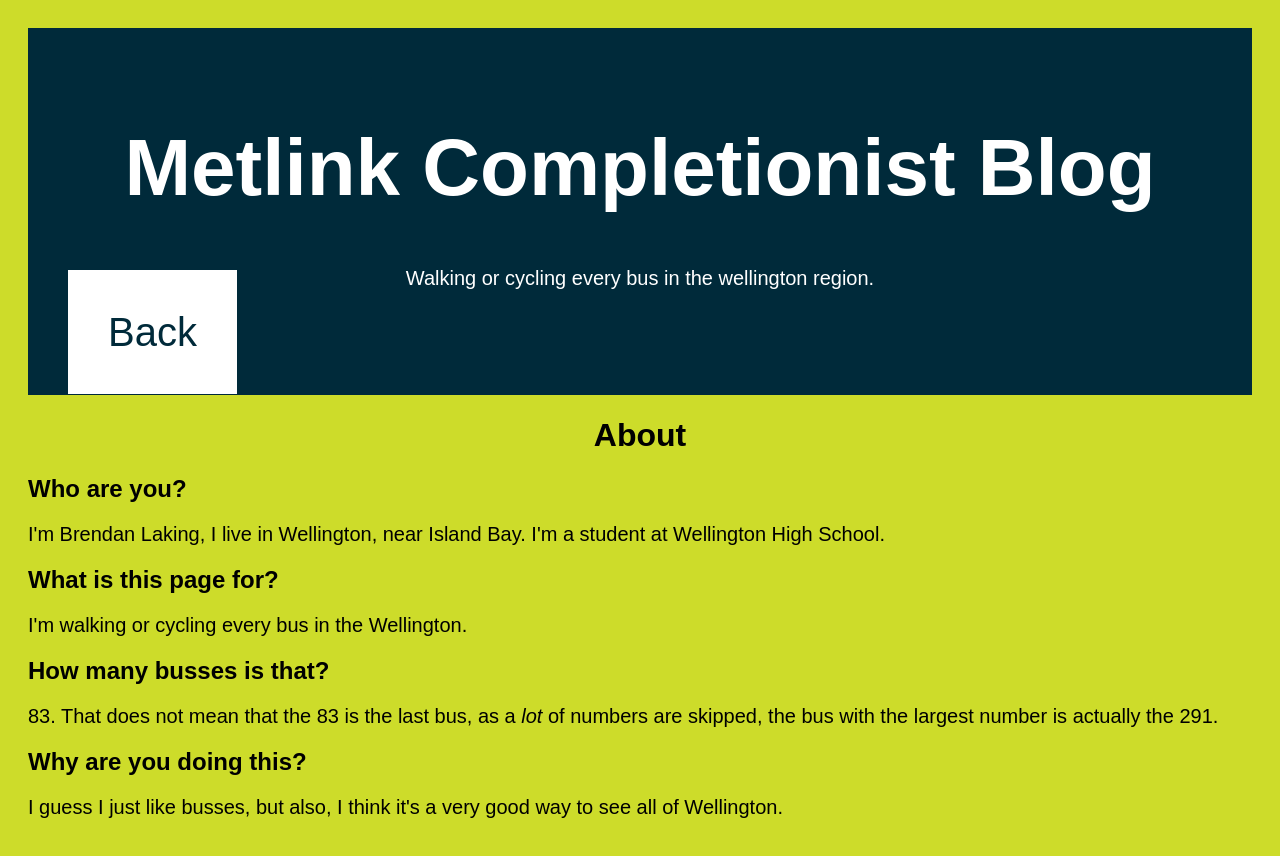
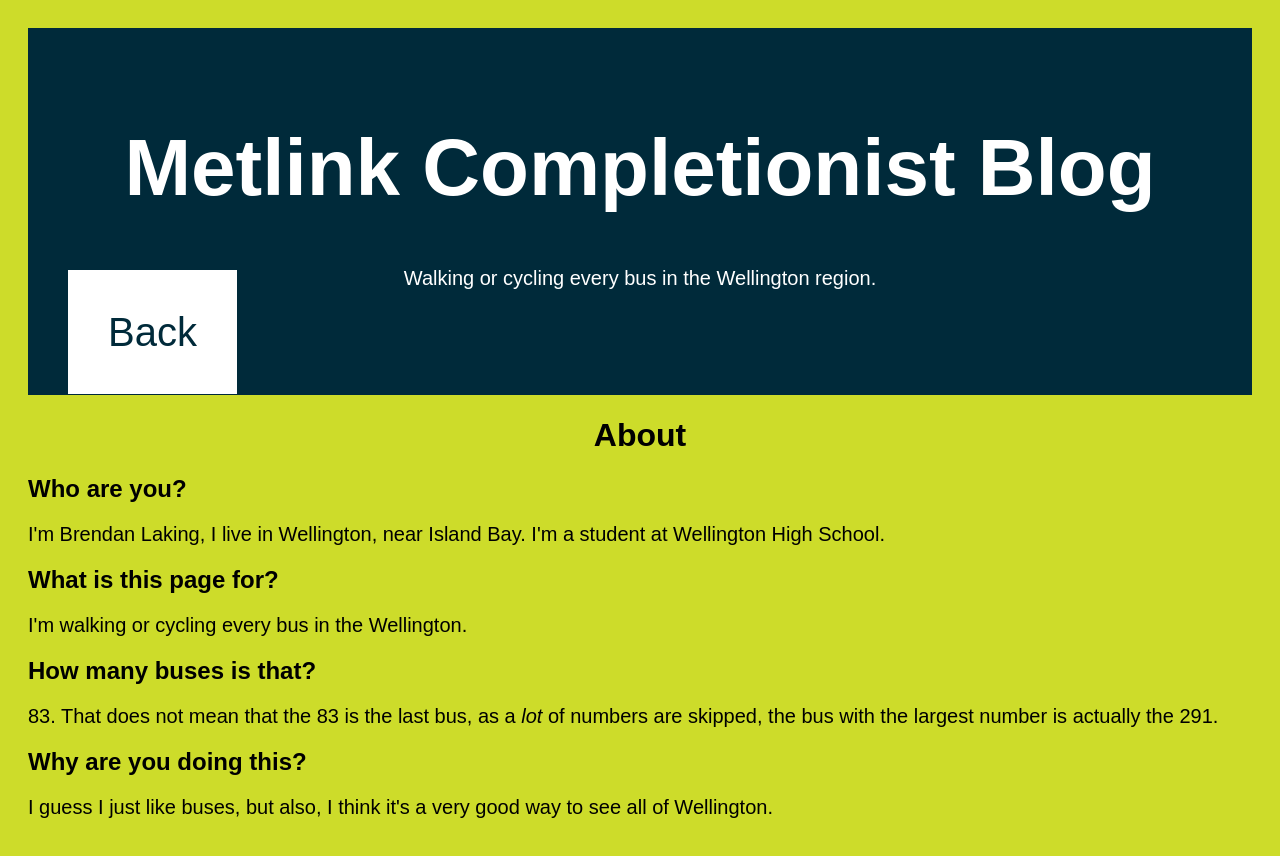
Before and after one commit to sanciston/sanciston.github.io, a plain HTML site: page pages/about.html in a window 1280 px wide. Drawn offline with Linux system fonts and the light colour scheme.

Commit message:
spelling/grammar.

```diff
--- a/pages/about.html
+++ b/pages/about.html
@@ -12,17 +12,17 @@
     <body>
         <header>
             <h1>Metlink Completionist Blog</h1>
-            <p style="text-align: center;"> Walking or cycling every bus in the wellington region.</p>
+            <p style="text-align: center;"> Walking or cycling every bus in the Wellington region.</p>
             <a href="../index.html">Back</a>
         </header>
     <h1> About </h1>
-    <h2> Who are you? </h2>
-    <p> I'm Brendan Laking, I live in Wellington, near Island Bay. I'm a student at Wellington High School.</p>
-    <h2> What is this page for? </h2>
-    <p> I'm walking or cycling every bus in the Wellington. </p>
-    <h2> How many busses is that? </h2>
-    <p> 83. That does not mean that the 83 is the last bus, as a <i>lot</i> of numbers are skipped, the bus with the largest number is actually the 291.</p>
-    <h2> Why are you doing this? </h2>
-    <p> I guess I just like busses, but also, I think it's a very good way to see all of Wellington.</p>
+    <h2>Who are you? </h2>
+    <p>I'm Brendan Laking, I live in Wellington, near Island Bay. I'm a student at Wellington High School.</p>
+    <h2>What is this page for? </h2>
+    <p>I'm walking or cycling every bus in the Wellington. </p>
+    <h2>How many buses is that? </h2>
+    <p>83. That does not mean that the 83 is the last bus, as a <i>lot</i> of numbers are skipped, the bus with the largest number is actually the 291.</p>
+    <h2>Why are you doing this? </h2>
+    <p>I guess I just like buses, but also, I think it's a very good way to see all of Wellington.</p>
     </body>
 </html>
```
Also changed, not shown: pages/1CP.html (+1 -1 lines).
